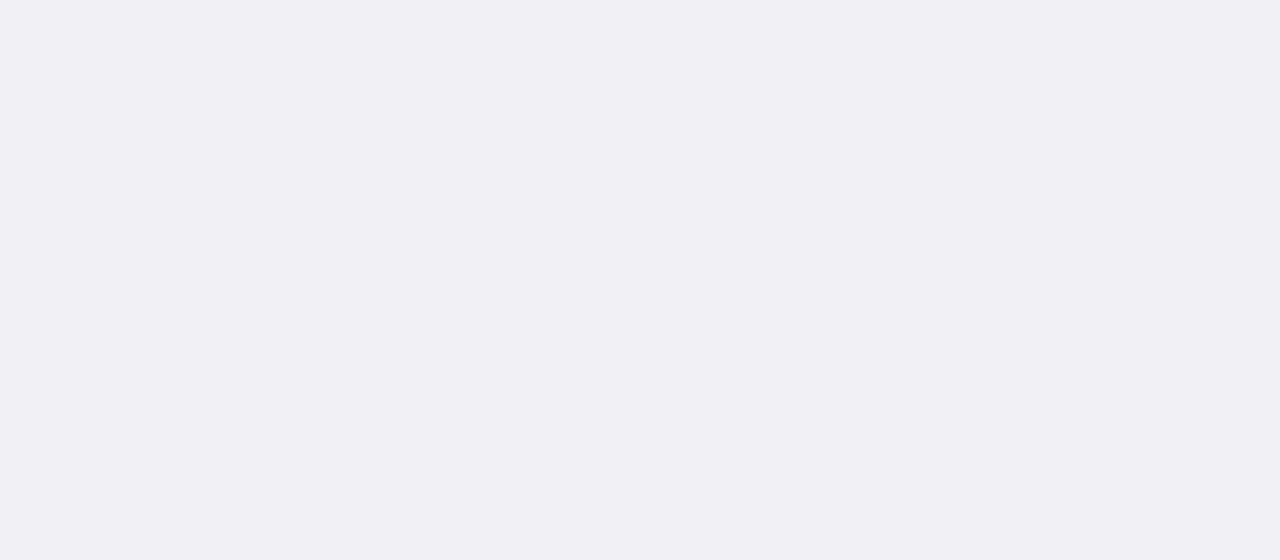
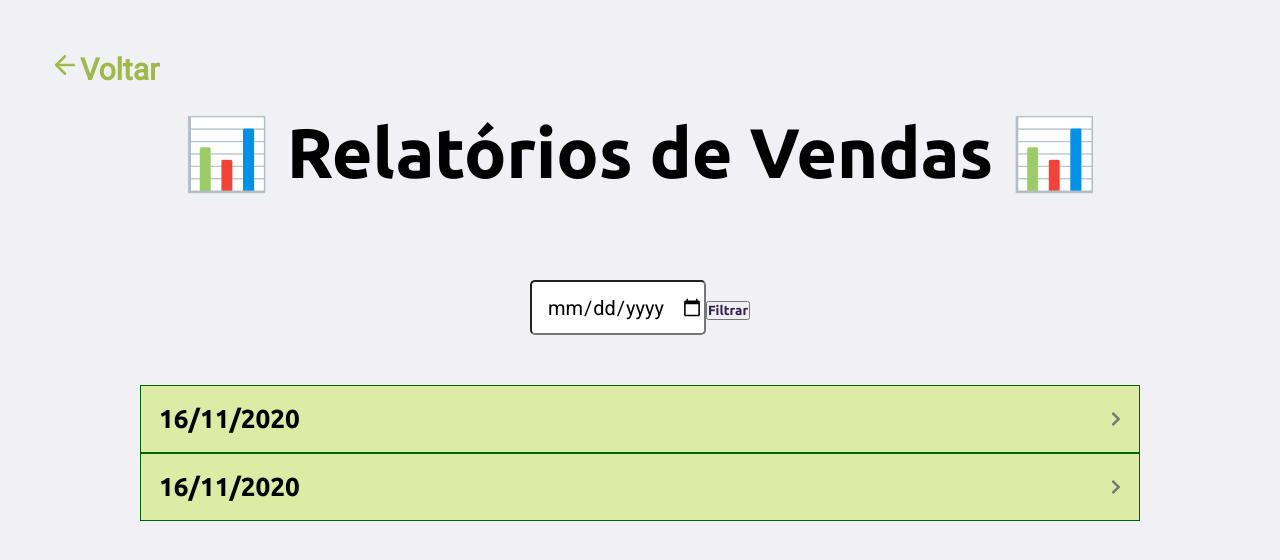
Before and after one commit to zGuil/Pizzou2, a React (Create React App) app in the folder web/frontend-styled-components/: page /relatorio-vendas in a window 1280 px wide. Shown: the top 560 px of the page. Built offline with nearby package versions, Linux system fonts and the light colour scheme; the HTML template or start-up script is replaced by a standard one.

Commit message:
Tela de Relatorios

```diff
--- a/web/frontend-styled-components/package.json
+++ b/web/frontend-styled-components/package.json
@@ -17,6 +17,7 @@
     "react": "^16.13.1",
     "react-dom": "^16.13.1",
     "react-icons": "^3.11.0",
+    "react-light-accordion": "^0.1.4",
     "react-router-dom": "^5.2.0",
     "react-scripts": "3.4.3",
     "typescript": "~3.7.2"
--- /dev/null
+++ b/web/frontend-styled-components/src/components/Accordion/chevron.tsx
@@ -0,0 +1,20 @@
+import React from "react";
+
+function Chevron(props: any) {
+  return (
+    <svg
+      className={props.className}
+      height={props.height}
+      width={props.width}
+      xmlns="http://www.w3.org/2000/svg"
+      viewBox="0 0 320 512"
+    >
+      <path
+        fill={props.fill}
+        d="M285.476 272.971L91.132 467.314c-9.373 9.373-24.569 9.373-33.941 0l-22.667-22.667c-9.357-9.357-9.375-24.522-.04-33.901L188.505 256 34.484 101.255c-9.335-9.379-9.317-24.544.04-33.901l22.667-22.667c9.373-9.373 24.569-9.373 33.941 0L285.475 239.03c9.373 9.372 9.373 24.568.001 33.941z"
+      />
+    </svg>
+  );
+}
+
+export default Chevron;
--- /dev/null
+++ b/web/frontend-styled-components/src/components/Accordion/index.css
@@ -0,0 +1,59 @@
+/* Style the accordion section */
+.accordion__section {
+  display: flex;
+  flex-direction: column;
+}
+
+/* Style the buttons that are used to open and close the accordion panel */
+.accordion {
+  background-color: #dceca4;
+  color: #444;
+  cursor: pointer;
+  padding: 18px;
+  display: flex;
+  align-items: center;
+  border: 1px solid darkgreen;
+  outline: none;
+  width: 1000px;
+  transition: background-color 0.6s ease;
+}
+
+/* Add a background color to the button if it is clicked on (add the .active class with JS), and when you move the mouse over it (hover) */
+.accordion:hover,
+.active {
+  background-color: #ccc;
+}
+
+/* Style the accordion content title */
+.accordion__title {
+  font-family: Ubuntu;
+  font-weight: 600;
+  font-size: 26px;
+  color: black;
+}
+
+/* Style the accordion chevron icon */
+.accordion__icon {
+  margin-left: auto;
+  transition: transform 0.6s ease;
+}
+
+/* Style to rotate icon when state is active */
+.rotate {
+  transform: rotate(90deg);
+}
+
+/* Style the accordion content panel. Note: hidden by default */
+.accordion__content {
+  background-color: white;
+  overflow: hidden;
+  transition: max-height 0.6s ease;
+}
+
+/* Style the accordion content text */
+.accordion__text {
+  font-family: "Open Sans", sans-serif;
+  font-weight: 400;
+  font-size: 14px;
+  padding: 18px;
+}
--- /dev/null
+++ b/web/frontend-styled-components/src/components/Accordion/index.tsx
@@ -0,0 +1,42 @@
+import React, { FunctionComponent, useState, useRef } from "react";
+import Chevron from "./chevron";
+
+import "./index.css";
+
+
+export const Accordion: FunctionComponent<any> = ({children, title}) => {
+
+    const [setActive, setActiveState] = useState("");
+    const [setHeight, setHeightState] = useState("0px");
+    const [setRotate, setRotateState] = useState("accordion__icon");
+
+    const content = useRef(children);
+
+    function toggleAccordion() {
+      setActiveState(setActive === "" ? "active" : "");
+      setHeightState(
+        setActive === "active" ? "0px" : `${content.current.scrollHeight}px`
+      );
+      setRotateState(
+        setActive === "active" ? "accordion__icon" : "accordion__icon rotate"
+      );
+    }
+
+    return (
+      <div className="accordion__section">
+        <button className={`accordion ${setActive}`} onClick={toggleAccordion}>
+          <p className="accordion__title">{title}</p>
+          <Chevron className={`${setRotate}`} width={10} fill={"#777"} />
+        </button>
+        <div
+          ref={content}
+          style={{ maxHeight: `${setHeight}` }}
+          className="accordion__content"
+        >
+          {children}
+        </div>
+      </div>
+    );
+  }
+
+  export default Accordion;
--- a/web/frontend-styled-components/src/pages/Estoque/index.css
+++ b/web/frontend-styled-components/src/pages/Estoque/index.css
@@ -21,8 +21,9 @@
 .estoque-table tbody td {
   text-align: center;
   padding: 12px;
-  border: 5px solid grey;
+  border: 5px solid rgb(35, 37, 35);
   font-size: 18px;
+  color: rgb(35, 37, 35);
 }
 
 /* header {
--- /dev/null
+++ b/web/frontend-styled-components/src/pages/RelatorioVendas/index.css
@@ -0,0 +1,58 @@
+.container-filter {
+  margin-top: 85px;
+  display: flex;
+  justify-content: center;
+  align-items: center;
+  height: 100%;
+}
+
+.container-filter input {
+  border-radius: 5px;
+  height: 55px;
+  font-size: 20px;
+  text-align: center;
+}
+
+.container-table-relatorio {
+  border-radius: 4px;
+  padding: 5px;
+}
+
+.table-relatorio {
+  width: 100%;
+}
+
+.table-relatorio thead th {
+  color: black;
+  text-align: center;
+  padding: 12px;
+  font-size: 26px;
+}
+
+.table-relatorio thead tr th {
+}
+
+.table-relatorio tbody td {
+  text-align: center;
+  padding: 12px;
+  border: 5px solid rgb(35, 37, 35);
+  font-size: 18px;
+  color: rgb(35, 37, 35);
+}
+
+.content-span-relatorio {
+  display: flex;
+  justify-content: flex-end;
+  margin-right: 33px;
+  font-size: 26px;
+  font-weight: bold;
+  color: black;
+}
+
+.accordion-content {
+  margin-top: 50px;
+  display: flex;
+  flex-direction: column;
+  align-items: center;
+  justify-content: center;
+}
--- /dev/null
+++ b/web/frontend-styled-components/src/pages/RelatorioVendas/index.tsx
@@ -0,0 +1,105 @@
+import React, { useState, useEffect } from "react"
+
+
+
+import { Header } from "../../components/Header"
+import { Accordion } from "../../components/Accordion"
+import { formatPrice } from "../../utils/format"
+
+import "./index.css"
+
+
+const vendas = [{
+    "id": 10,
+    "produtos": [{
+        "nome": "Pizza de Frango",
+        "qtd": 2,
+        "preco": 30
+    }, {
+        "nome": "Coca-Cola",
+        "qtd": 2,
+        "preco": 10
+    }],
+    "data": "16/11/2020",
+    "total": 200
+},
+
+{
+    "id": 10,
+    "produtos": [{
+        "nome": "Pizza de Queijo",
+        "qtd": 2,
+        "preco": 30
+    }],
+    "data": "16/11/2020",
+    "total": 30
+}
+]
+
+
+function RelatorioVendas() {
+    return (
+        <>
+            <Header>
+                <h1>📊 Relatórios de Vendas 📊</h1>
+            </Header>
+
+            <div className="container-filter">
+                <form>
+                    <input type="date"/>
+                    <button>Filtrar</button>
+                </form>
+            </div>
+
+            <div className="accordion-content">
+                    {vendas.map(venda => (
+                        <Accordion
+                        title={venda.data}
+                    >
+                        <div className="container-table-relatorio">
+                            <table className="table-relatorio">
+                                    <thead>
+                                        <tr>
+                                            <th>Produto</th>
+                                            <th>Quantidade</th>
+                                            <th>Preço</th>
+                                        </tr>
+                                    </thead>
+                        {venda.produtos.map((produto, index) => (
+                                <tbody>
+                                        <tr key={index}>
+                                            <td>
+                                                <span>{produto["nome"]}</span>
+                                            </td>
+
+                                            <td>
+                                                <span>{produto["qtd"]}</span>
+                                            </td>
+
+                                            <td>
+                                                <span>{formatPrice(produto["preco"])}</span>
+                                            </td>
+
+                                        </tr>
+
+
+                                </tbody>
+
+                        ))}
+                            </table>
+
+                            <span className="content-span-relatorio">Total:{formatPrice(venda.total)}</span>
+                        </div>
+
+                    </Accordion>
+                    ))}
+
+
+
+            </div>
+
+        </>
+    )
+}
+
+export default RelatorioVendas
--- a/web/frontend-styled-components/src/routes.tsx
+++ b/web/frontend-styled-components/src/routes.tsx
@@ -4,6 +4,7 @@ import CadastroProdutos from "./pages/CadastroProduto"
 import Estoque from "./pages/Estoque"
 
 import Home from "./pages/Home"
+import RelatorioVendas from "./pages/RelatorioVendas"
 import Vendas from "./pages/Vendas"
 
 
@@ -14,6 +15,7 @@ const Routes = () => {
             <Route component={Vendas} path="/vendas" />
             <Route component={Estoque} path="/estoque" />
             <Route component={CadastroProdutos} path="/cadastro-produto" />
+            <Route component={RelatorioVendas} path="/relatorio-vendas" />
 
         </BrowserRouter>
     )
--- a/web/frontend-styled-components/src/services/api.ts
+++ b/web/frontend-styled-components/src/services/api.ts
@@ -2,7 +2,7 @@ import axios from "axios"
 
 
 const api = axios.create({
-    baseURL: "http://3.229.118.108:8000/"
+    baseURL: "http://3.214.217.77:8000/"
 })
 
 export default api
```
Also changed, not shown: 1 other file (tests, documents, lock files or other folders).
